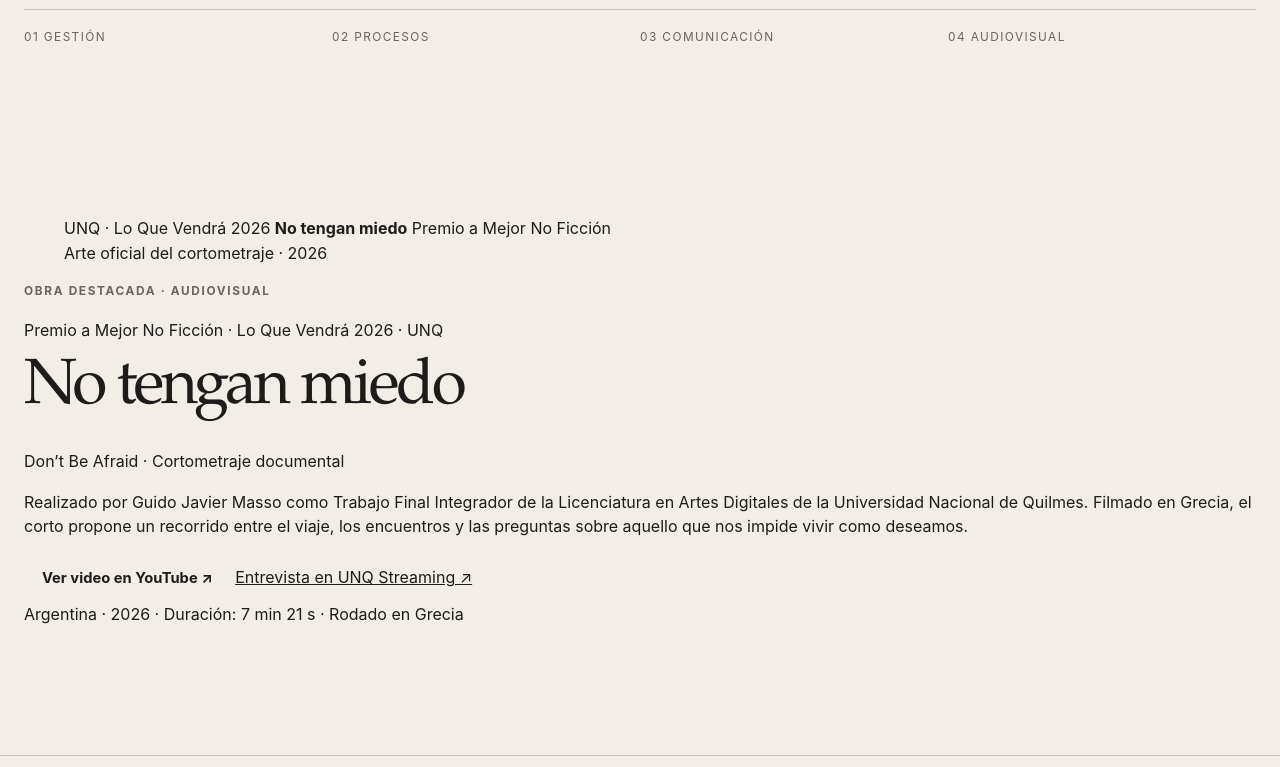
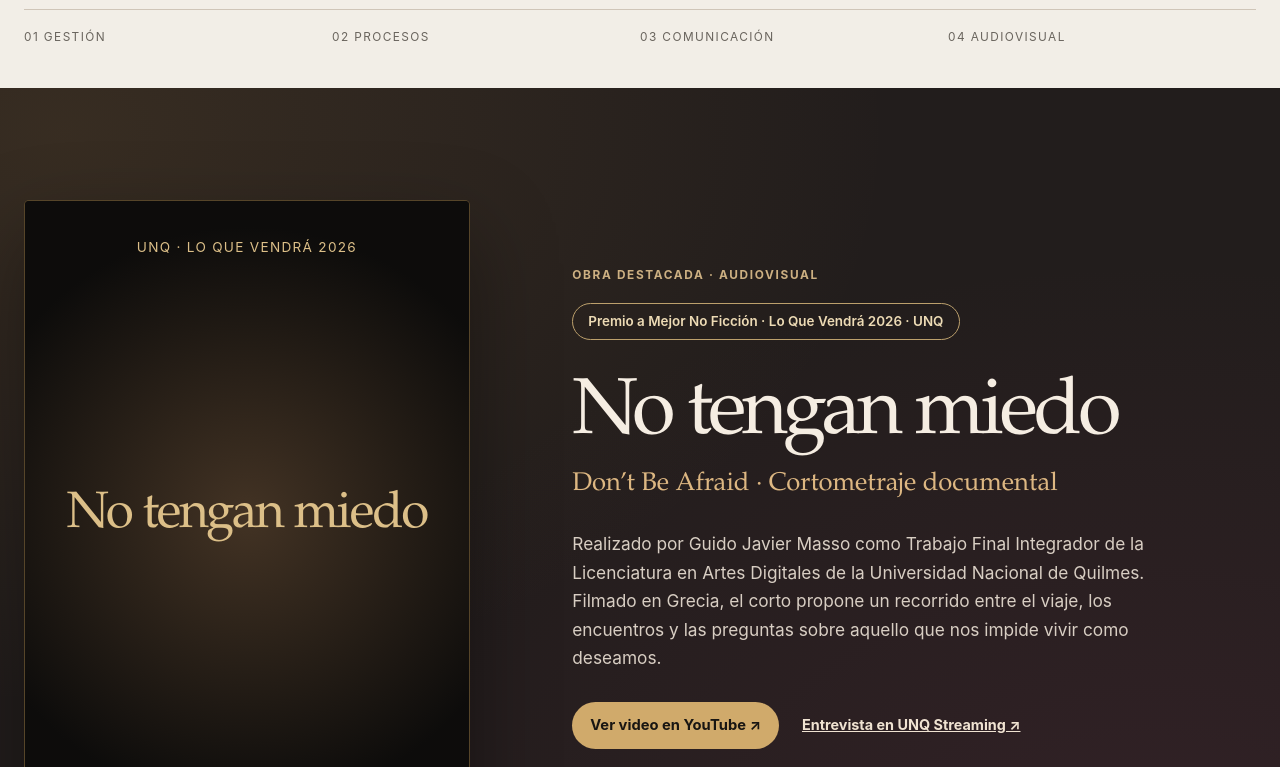
Before and after one commit to GuidoJavierMasso/guidojaviermasso-web, a plain HTML site: page index.html in a window 1280 px wide. Shown: the part 713-1480 px from the top of the page. Drawn offline with Linux system fonts and the light colour scheme.

Commit message:
Agrega diseño editorial para documental destacado

```diff
--- a/styles.css
+++ b/styles.css
@@ -96,3 +96,27 @@ h3{font-size:1.3rem;line-height:1.15;letter-spacing:-.03em}
 @media(max-width:900px){.nav-toggle{display:inline-flex}.nav{display:none;position:absolute;top:76px;left:0;right:0;padding:18px 24px 28px;background:var(--paper);border-bottom:1px solid var(--line);flex-direction:column;align-items:stretch}.nav.open{display:flex}.hero{padding-top:54px}.hero-grid,.intro-grid,.photo-story-grid,.learning-grid,.media-grid,.contact-grid{grid-template-columns:1fr;gap:52px}.hero-portrait{justify-self:start;max-width:500px}.hero-index{grid-template-columns:repeat(2,1fr);gap:10px}.practice-heading,.section-head{grid-template-columns:1fr;gap:18px}.practice-grid,.projects-grid,.sources-grid{grid-template-columns:1fr}.intro-copy{padding-top:0}.learning-image-stack{min-height:620px}.writing-list a{grid-template-columns:110px 1fr}.writing-list a>span:last-child{display:none}.footer-grid{grid-template-columns:1fr 1fr}.footer-grid p:last-child{grid-column:1/-1}}
 @media(max-width:580px){.shell{width:min(calc(100% - 28px),var(--max))}.site-header .wordmark-name{display:none}.hero{min-height:auto;padding-bottom:48px}h1{font-size:clamp(3.7rem,19vw,6rem)}.hero-portrait figcaption{display:grid}.section{padding:78px 0}.practice-card{min-height:260px}.timeline-row{grid-template-columns:1fr;gap:4px}.learning-image-stack{min-height:430px}.stack-large{width:86%}.stack-small{width:62%}.learning-list>div{grid-template-columns:1fr;gap:4px}.project{min-height:330px}.writing-list a{grid-template-columns:1fr;gap:5px}.footer-grid{grid-template-columns:1fr}}
 @media(prefers-reduced-motion:reduce){html{scroll-behavior:auto}.source-card{transition:none}}
+
+
+/* Obra destacada — No tengan miedo */
+.documentary-section{background:#221d1c;color:#f8f1e7;position:relative;overflow:hidden}
+.documentary-section::before{content:"";pointer-events:none;position:absolute;inset:0;background:radial-gradient(ellipse at 5% 5%,rgba(168,127,64,.16),transparent 48%),radial-gradient(ellipse at 90% 90%,rgba(100,47,70,.25),transparent 55%)}
+.documentary-grid{position:relative;display:grid;grid-template-columns:minmax(275px,.75fr) 1.15fr;gap:clamp(40px,8vw,120px);align-items:center}
+.documentary-poster{position:relative;margin:0;aspect-ratio:900/1340;max-width:480px;border:1px solid rgba(210,164,93,.36);border-radius:5px;background:#100f0d;box-shadow:0 35px 85px rgba(0,0,0,.37);overflow:hidden}
+.documentary-poster img{position:relative;z-index:2;width:100%;height:calc(100% - 33px);object-fit:cover;object-position:center}
+.documentary-placeholder{position:absolute;inset:0 0 33px;display:flex;flex-direction:column;justify-content:space-between;align-items:center;text-align:center;padding:36px 20px;background:radial-gradient(circle at 50% 50%,#433324,#0d0c0b 75%);color:#dcbf88;letter-spacing:.08em}
+.documentary-placeholder strong{font-family:var(--serif);font-size:clamp(2.2rem,4vw,4rem);line-height:1.05;font-weight:500;letter-spacing:-.04em}
+.documentary-placeholder span{font-size:.85rem;text-transform:uppercase}
+.documentary-poster figcaption{position:absolute;bottom:0;left:0;right:0;height:33px;z-index:3;padding:8px 12px;color:#cfc0ac;background:#100f0d;font-size:.68rem;letter-spacing:.03em}
+.documentary-section .eyebrow{color:#cdb082}
+.documentary-award{display:inline-flex;max-width:100%;border:1px solid #bca06c;color:#eddbb5;border-radius:999px;padding:9px 15px;font-size:.84rem;font-weight:600;line-height:1.3}
+.documentary-copy h2{margin:24px 0 12px;color:#f5ede2;font-size:clamp(3rem,6.2vw,6.5rem);line-height:.95}
+.documentary-subtitle{font-family:var(--serif);color:#ddb782;font-size:clamp(1.3rem,2vw,1.9rem)}
+.documentary-copy>p:not(.eyebrow):not(.documentary-award):not(.documentary-subtitle):not(.documentary-footnote){color:#d8cec3;max-width:620px;font-size:1.08rem;line-height:1.65}
+.documentary-actions{display:flex;align-items:center;gap:23px;flex-wrap:wrap;margin:29px 0}
+.documentary-button{background:#d0aa6b;color:#181512}
+.documentary-button:hover{background:#e8c790}
+.documentary-link{color:#f0e3d2;font-size:.9rem;font-weight:650}
+.documentary-footnote{margin:23px 0 0;color:#bcae9f;font-size:.8rem;letter-spacing:.03em}
+@media(max-width:900px){.documentary-grid{grid-template-columns:1fr;gap:36px}.documentary-poster{width:min(100%,430px);justify-self:center}.documentary-copy h2{font-size:clamp(3.3rem,10vw,5rem)}}
+@media(max-width:580px){.documentary-section{padding:65px 0}.documentary-poster{max-width:320px}.documentary-actions{align-items:stretch;flex-direction:column;gap:18px}.documentary-button{align-self:flex-start}}
```
